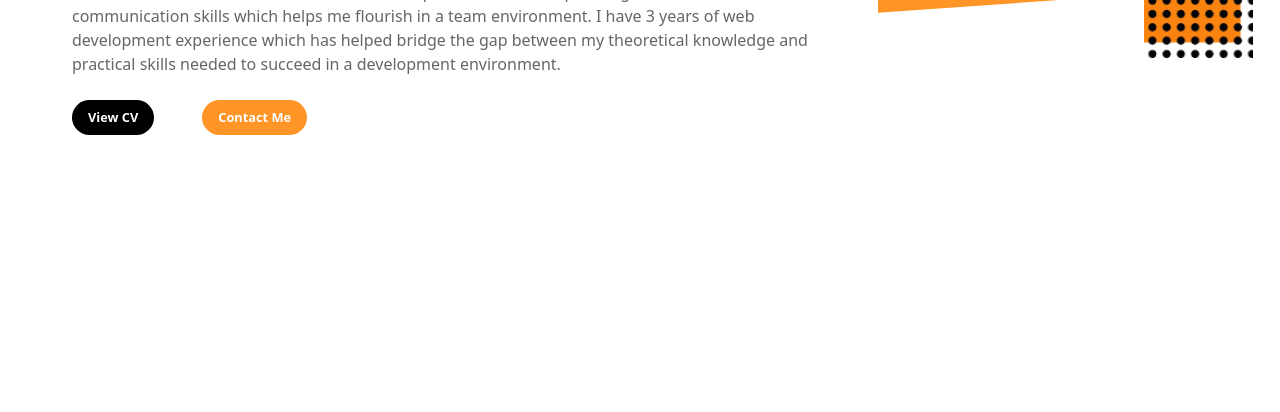
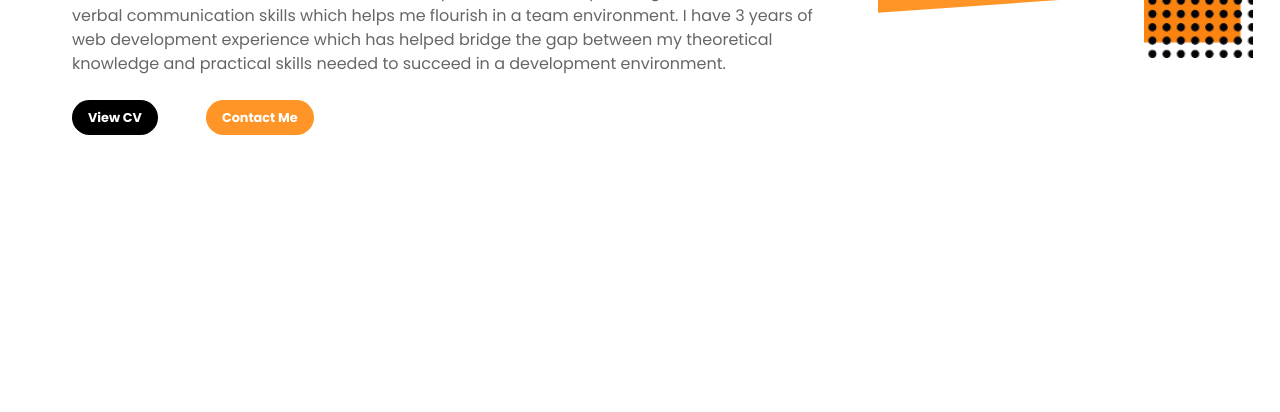
Before and after one commit to nkululek0/portfolio, a website: page src/index.html in a window 1280 px wide. Shown: the part 388-800 px from the top of the page. Drawn offline with nearby package versions, Linux system fonts and the light colour scheme; files that its build step writes are made by us from their sources.

Commit message:
(Update): removes poppins font import from tailwind-configuration.css as the import has been placed within the head tag of the pages

```diff
--- a/src/public/styles/configurations/tailwind-configuration.css
+++ b/src/public/styles/configurations/tailwind-configuration.css
@@ -1,11 +1,13 @@
-@import url("https://fonts.googleapis.com/css?family=Poppins&display=swap");
 @import "tailwindcss";
 
 @theme {
-    --font-poppins: 'Poppins', cursive;
     --color-primary-color: #ff9527;
     --color-secondary-color: #666;
     --color-custom-black-color: #000;
     --color-custom-white-color: #fff;
     --text-shadow-primary: 1px 2px 1px #ff952761;
 }
+
+* {
+    font-family: 'Poppins', sans-serif;
+}
```
